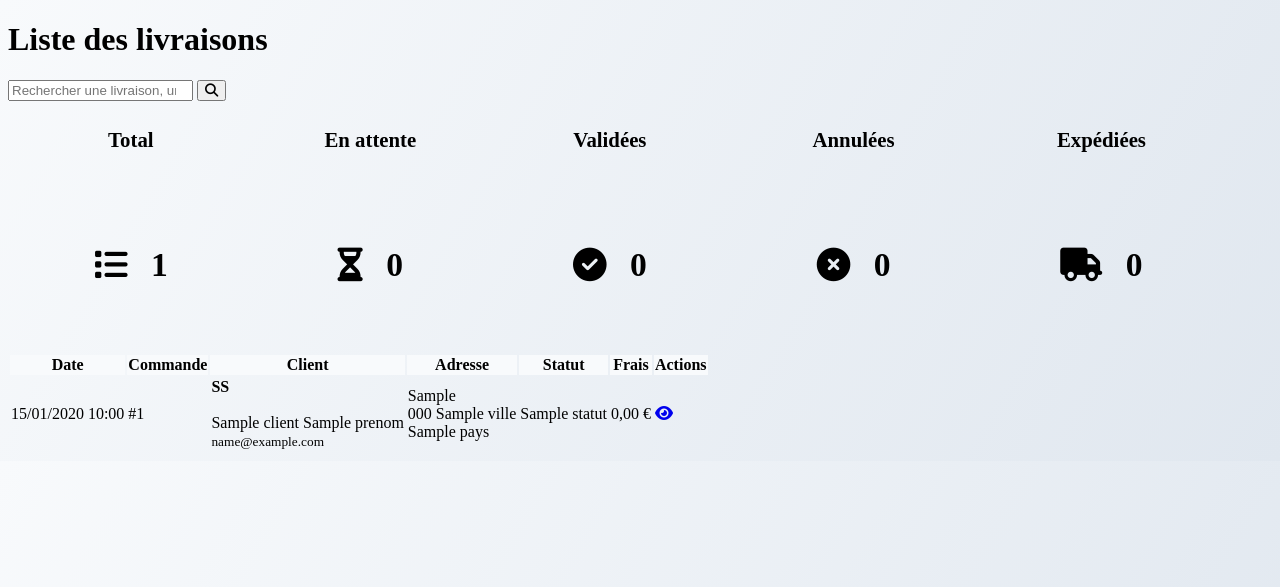
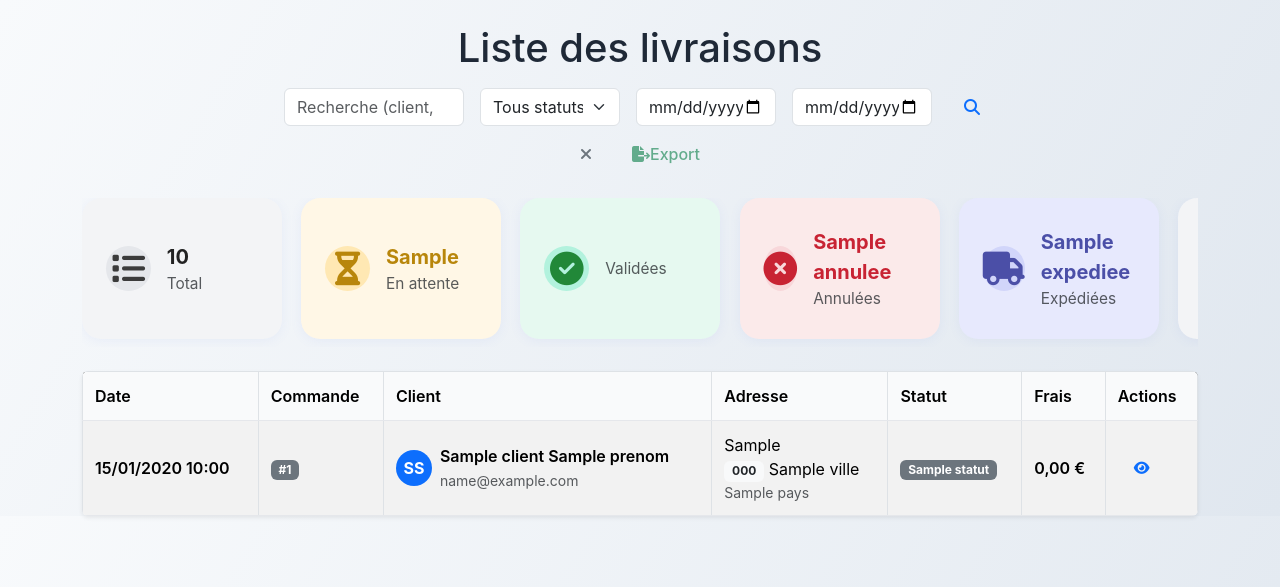
Before and after one commit to Gilcodebits/WAZOBUY, a Symfony app: template templates/admin/livraisons/index.html.twig in a window 1280 px wide. Shown: the top 587 px of the page. Run offline with Twig, Linux system fonts and the light colour scheme; the template is opened without the code that fills it: most values are stand-ins (such as "Sample title", 1, 10 or a date in 2020); some libraries are stand-ins or nearby versions.

Commit message:
LIste des livraisons

```diff
--- a/templates/admin/livraisons/index.html.twig
+++ b/templates/admin/livraisons/index.html.twig
@@ -1,19 +1,78 @@
 {% extends 'base.html.twig' %}
 
 {% block title %}Livraisons - Administration{% endblock %}
+
+{% block stylesheets %}
+    {{ parent() }}
+    <link rel="stylesheet" href="{{ asset('styles/admindashboard.css') }}">
+{% endblock %}
 
 {% block body %}
 <div class="container mt-4">
     <div class="row mb-4">
         <div class="col-12 col-md-8 offset-md-2 text-center">
             <h1 class="mb-3">Liste des livraisons</h1>
-            <form class="d-flex justify-content-center" method="get" action="">
-                <input class="form-control me-2" style="max-width:300px;" type="search" name="q" placeholder="Rechercher une livraison, un client..." aria-label="Rechercher">
+            <form class="d-flex flex-wrap justify-content-center gap-2" method="get" action="">
+                <input class="form-control me-2" style="max-width:180px;" type="search" name="q" placeholder="Recherche (client, code, ville, livreur...)" aria-label="Rechercher" value="{{ q|default('') }}">
+                <select class="form-select me-2" name="statut" style="max-width:140px;">
+                    <option value="">Tous statuts</option>
+                    <option value="en_attente" {% if statut=='en_attente' %}selected{% endif %}>En attente</option>
+                    <option value="validée" {% if statut=='validée' %}selected{% endif %}>Validée</option>
+                    <option value="annulée" {% if statut=='annulée' %}selected{% endif %}>Annulée</option>
+                    <option value="expédiée" {% if statut=='expédiée' %}selected{% endif %}>Expédiée</option>
+                </select>
+                <input type="date" class="form-control me-2" name="date_debut" value="{{ dateDebut|default('') }}" style="max-width:140px;">
+                <input type="date" class="form-control me-2" name="date_fin" value="{{ dateFin|default('') }}" style="max-width:140px;">
                 <button class="btn btn-outline-primary" type="submit"><i class="fas fa-search"></i></button>
+                <button class="btn btn-outline-secondary" type="button" onclick="window.location='?'"><i class="fas fa-times"></i></button>
+                <button class="btn btn-outline-success" type="button" disabled title="Export bientôt disponible"><i class="fas fa-file-export"></i> Export</button>
             </form>
         </div>
     </div>
-
+    <div class="stats-cards-horizontal mb-4">
+        <div class="stat-card-horiz" style="background:#f3f4f6;color:#222;" onclick="window.location='?statut='">
+            <div class="stat-icon-horiz" style="background:#e5e7eb;color:#3b3b3b;"><i class="fas fa-list"></i></div>
+            <div>
+                <div class="fw-bold fs-5">{{ stats.total }}</div>
+                <div class="text-muted small">Total</div>
+            </div>
+        </div>
+        <div class="stat-card-horiz" style="background:#fff7e6;color:#b8860b;" onclick="window.location='?statut=en_attente'">
+            <div class="stat-icon-horiz" style="background:#ffe8b3;color:#b8860b;"><i class="fas fa-hourglass-half"></i></div>
+            <div>
+                <div class="fw-bold fs-5">{{ stats.en_attente }}</div>
+                <div class="text-muted small">En attente</div>
+            </div>
+        </div>
+        <div class="stat-card-horiz" style="background:#e6f9f0;color:#218838;" onclick="window.location='?statut=validée'">
+            <div class="stat-icon-horiz" style="background:#b2f2dd;color:#218838;"><i class="fas fa-check-circle"></i></div>
+            <div>
+                <div class="fw-bold fs-5">{{ stats.validee }}</div>
+                <div class="text-muted small">Validées</div>
+            </div>
+        </div>
+        <div class="stat-card-horiz" style="background:#fbeaea;color:#c82333;" onclick="window.location='?statut=annulée'">
+            <div class="stat-icon-horiz" style="background:#f8d7da;color:#c82333;"><i class="fas fa-times-circle"></i></div>
+            <div>
+                <div class="fw-bold fs-5">{{ stats.annulee }}</div>
+                <div class="text-muted small">Annulées</div>
+            </div>
+        </div>
+        <div class="stat-card-horiz" style="background:#e7e9fd;color:#4b4fa7;" onclick="window.location='?statut=expédiée'">
+            <div class="stat-icon-horiz" style="background:#d1d5fa;color:#4b4fa7;"><i class="fas fa-truck"></i></div>
+            <div>
+                <div class="fw-bold fs-5">{{ stats.expediee }}</div>
+                <div class="text-muted small">Expédiées</div>
+            </div>
+        </div>
+        <div class="stat-card-horiz" style="background:#f3f4f6;color:#222;">
+            <div class="stat-icon-horiz" style="background:#e5e7eb;color:#3b3b3b;"><i class="fas fa-euro-sign"></i></div>
+            <div>
+                <div class="fw-bold fs-5">{{ stats.chiffre_affaires|number_format(2, ',', ' ') }} FCFA</div>
+                <div class="text-muted small">Chiffre d'affaires</div>
+            </div>
+        </div>
+    </div>
     <style>
         body {
             background: linear-gradient(120deg, #f8fafc 0%, #e0e7ef 100%);
@@ -73,33 +132,48 @@
             .modern-table td { padding: 1.2em 0.5em !important; text-align: left; border: none; }
             .modern-table td:last-child { border-bottom: none; }
         }
+        .stats-cards-horizontal {
+            display: flex;
+            gap: 1.2rem;
+            overflow-x: auto;
+            padding-bottom: 0.5rem;
+            scrollbar-width: thin;
+        }
+        .stat-card-horiz {
+            display: flex;
+            align-items: center;
+            gap: 1rem;
+            min-width: 200px;
+            padding: 1.1rem 1.5rem;
+            border-radius: 1.2rem;
+            box-shadow: 0 2px 12px rgba(102,126,234,0.08);
+            cursor: pointer;
+            transition: transform 0.18s, box-shadow 0.18s;
+            font-size: 1.1rem;
+        }
+        .stat-card-horiz:hover {
+            transform: translateY(-4px) scale(1.03);
+            box-shadow: 0 6px 24px rgba(102,126,234,0.18);
+            opacity: 0.95;
+        }
+        .stat-icon-horiz {
+            font-size: 2.1rem;
+            width: 2.8rem;
+            height: 2.8rem;
+            display: flex;
+            align-items: center;
+            justify-content: center;
+            border-radius: 50%;
+            background: rgba(255,255,255,0.13);
+        }
+        @media (max-width: 900px) {
+            .stat-card-horiz { min-width: 160px; font-size: 1rem; }
+            .stat-icon-horiz { font-size: 1.5rem; width: 2.2rem; height: 2.2rem; }
+        }
     </style>
-    <div class="table-responsive mb-4">
-        <table class="table table-bordered text-center align-middle mb-0 stat-table">
-            <thead class="table-light">
-                <tr>
-                    <th>Total</th>
-                    <th>En attente</th>
-                    <th>Validées</th>
-                    <th>Annulées</th>
-                    <th>Expédiées</th>
-                </tr>
-            </thead>
-            <tbody>
-                <tr>
-                    <td class="stat-cell"><span class="stat-badge bg-dark text-white"><i class="fas fa-list"></i> {{ livraisons|length }}</span></td>
-                    <td class="stat-cell"><span class="stat-badge bg-warning text-dark"><i class="fas fa-hourglass-half"></i> {{ livraisons|filter(l => l.statut == 'en_attente')|length }}</span></td>
-                    <td class="stat-cell"><span class="stat-badge bg-success text-white"><i class="fas fa-check-circle"></i> {{ livraisons|filter(l => l.statut == 'validée')|length }}</span></td>
-                    <td class="stat-cell"><span class="stat-badge bg-danger text-white"><i class="fas fa-times-circle"></i> {{ livraisons|filter(l => l.statut == 'annulée')|length }}</span></td>
-                    <td class="stat-cell"><span class="stat-badge bg-info text-dark"><i class="fas fa-truck"></i> {{ livraisons|filter(l => l.statut == 'expédiée')|length }}</span></td>
-                </tr>
-            </tbody>
-        </table>
-    </div>
-
     <div class="table-responsive rounded shadow-sm">
-        <table class="table align-middle table-hover mb-0 modern-table">
-            <thead class="table-light sticky-top">
+        <table class="table table-hover table-bordered table-striped align-middle mb-0 modern-table">
+            <thead class="bg-black text-white">
                 <tr>
                     <th>Date</th>
                     <th>Commande</th>
--- a/templates/base.html.twig
+++ b/templates/base.html.twig
@@ -5,6 +5,7 @@
     <meta name="viewport" content="width=device-width, initial-scale=1.0">
     <title>WAZOBUY - E-commerce Béninois</title>
     <link rel="stylesheet" href="https://cdnjs.cloudflare.com/ajax/libs/font-awesome/6.5.0/css/all.min.css" crossorigin="anonymous" />
+    <link href="https://cdn.jsdelivr.net/npm/bootstrap@5.3.2/dist/css/bootstrap.min.css" rel="stylesheet" crossorigin="anonymous">
     {% block stylesheets %}
     <link rel="stylesheet" href="{{ asset('/styles/app.css') }}">
 {% endblock %}
```
Also changed, not shown: src/Controller/Admin/LivraisonController.php (+55 -8 lines), templates/admin/dashboard.html.twig (+39 -10 lines).
